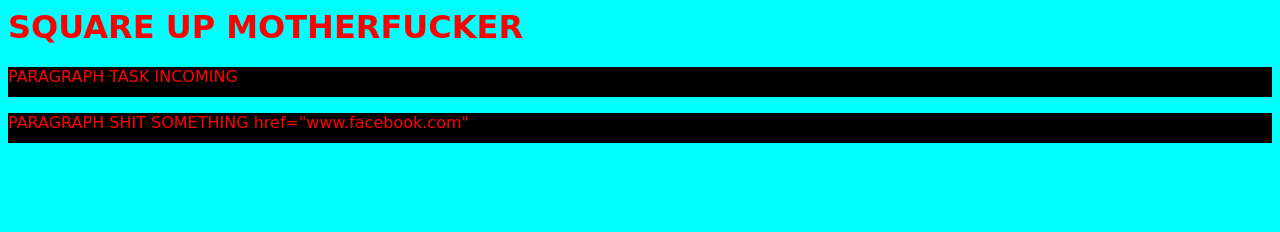
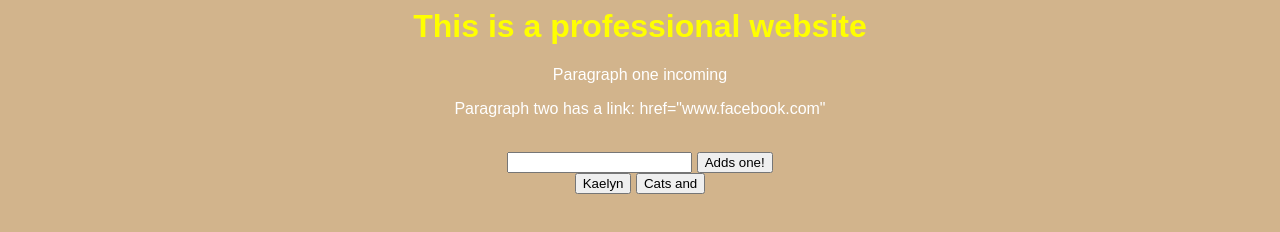
Before and after one commit to INH-Blue/web_basics, a plain HTML site: page index.html in a window 1280 px wide. Drawn offline with Linux system fonts and the light colour scheme.

Commit message:
commiting

```diff
--- a/index.html
+++ b/index.html
@@ -2,13 +2,23 @@
 <head>
 
   <link href="newshit.css" rel="stylesheet">
+  <script src="script.js"></script>
 
 </head>
 
   <body>
-    <h1>SQUARE UP MOTHERFUCKER</h1>
-    <p> PARAGRAPH TASK INCOMING </p>
-    <p> PARAGRAPH SHIT SOMETHING <a>href="www.facebook.com"</a></p>
-    <img src="">
+    <h1> This is a professional website </h1>
+    <p> Paragraph one incoming </p>
+    <p> Paragraph two has a link: <a>href="www.facebook.com"</a></p>
+    <br>
+    <input type="text" id="myText">
+
+    <button onclick="myFunction()"> Adds one! </button>
+    <br>
+    <button onclick="newText('Kaelyn ')">Kaelyn</button>
+    <button onclick="newText('cats and ')">Cats and</button>
+
+    <div id="output"></div
+
   </body>
 </html>
--- a/newshit.css
+++ b/newshit.css
@@ -1,10 +1,10 @@
 body {
-    background: cyan;
-    color: red;
-    font-family: cursive;
+    text-align: center;
+    background: tan;
+    color: white;
+    font-family: sans-serif;
 }
 
-p {
-    height: 30px;
-    background: black;
+h1 {
+    color: yellow;
 }
--- /dev/null
+++ b/script.js
@@ -0,0 +1,28 @@
+
+var myNumber = 0;
+
+function myFunction() {
+
+    var text = document.getElementById('myText').value;
+
+    myNumber = myNumber + text;  //Equivalent to myNumber++
+
+    document.getElementById('output').innerHTML = myNumber + text;
+}
+
+var newOutput = '';
+
+function newText(thing) {
+
+    if(thing > 5) {
+      alert('wow big number!');
+    }
+    else {
+      alert('dat number tiny!');
+    }
+
+    //newOutput = newOutput + thing;
+
+    //document.getElementById('output').innerHTML = newOutput;
+
+}
```
